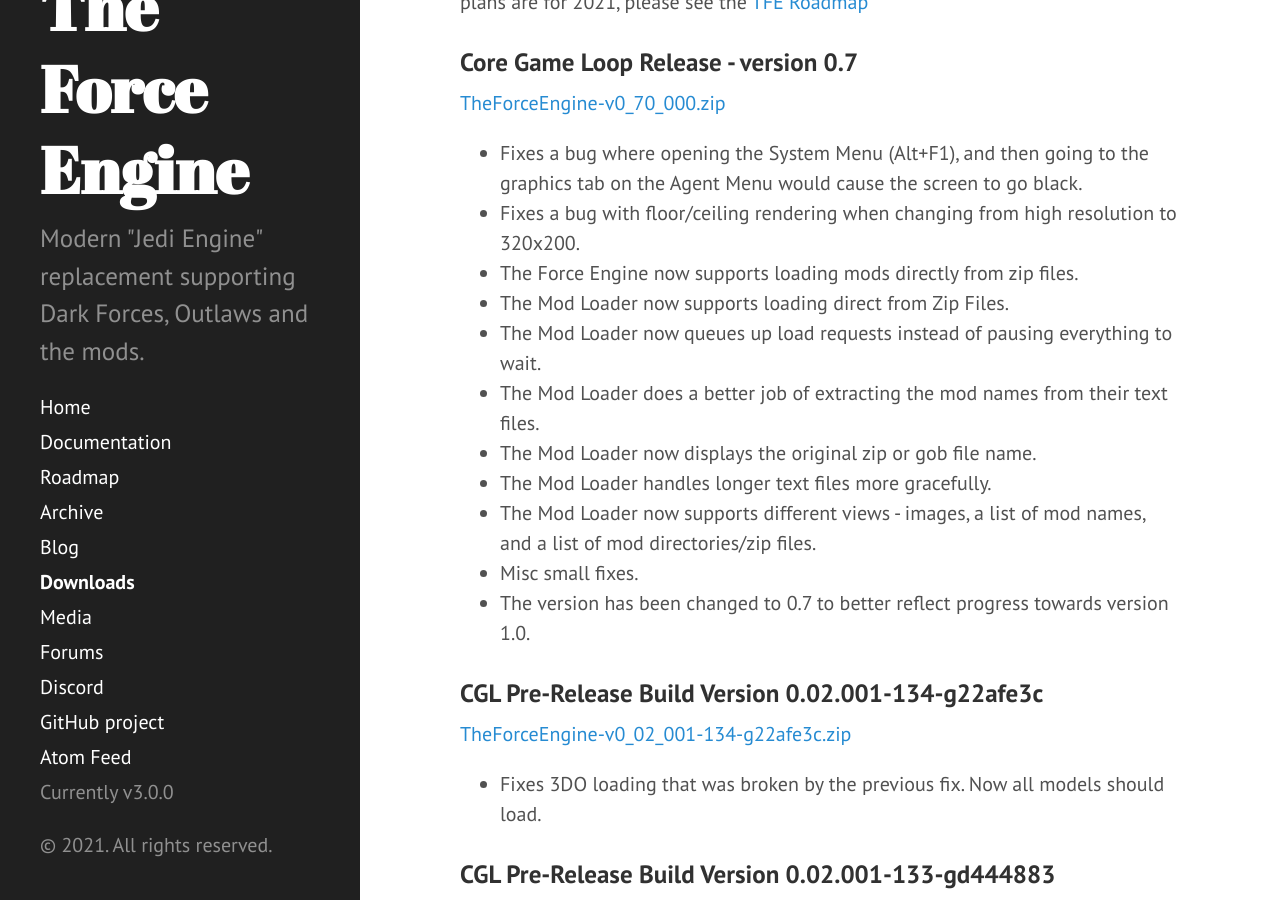
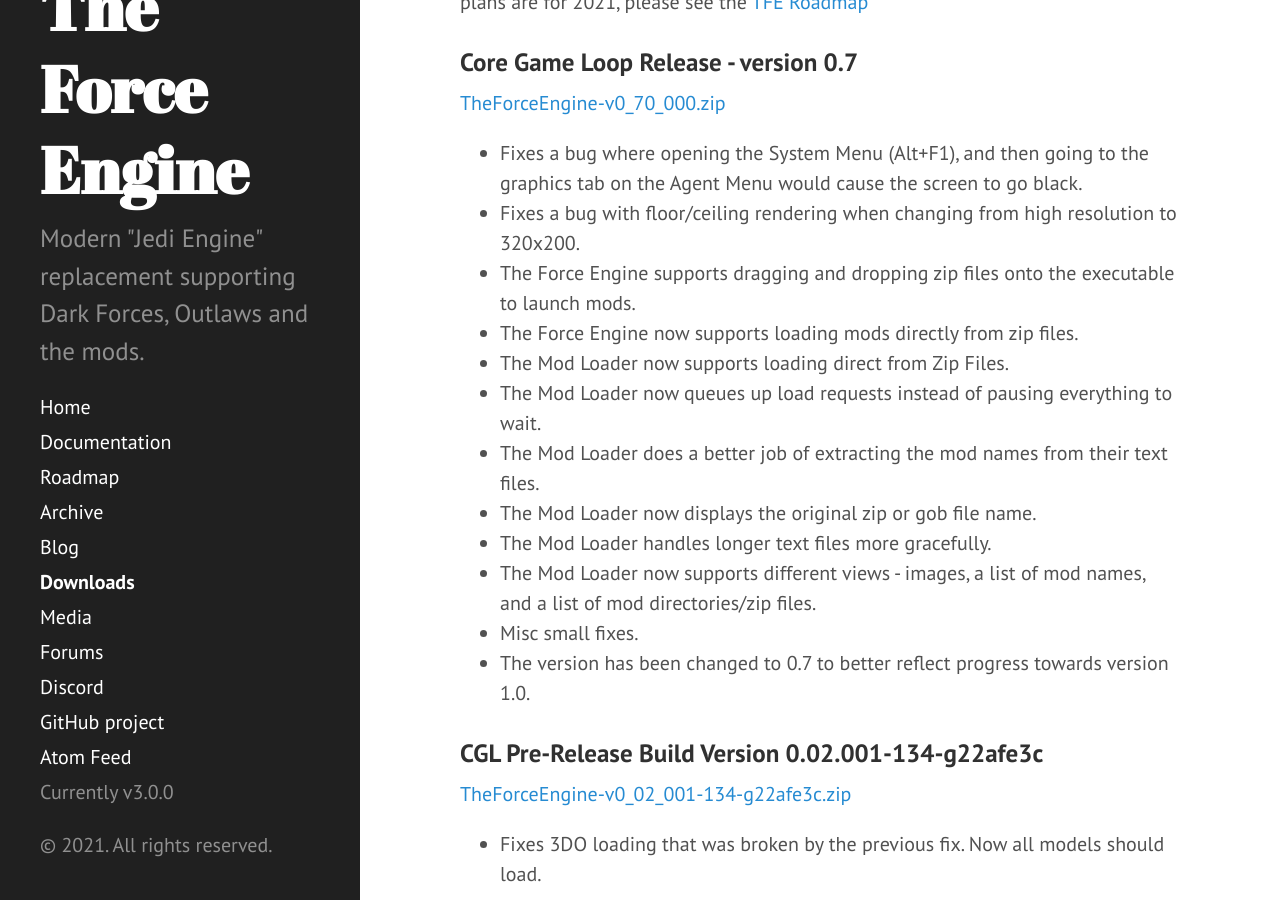
Before and after one commit to TheForceEngine/TheForceEngine.github.io, a Jekyll site: the page built from downloads.md, in a window 1280 px wide and 900 px high, scrolled down 917 px. Built offline with Jekyll 4.4.1, drawn with Linux system fonts in a browser that asks for light colours.

Commit message:
Update downloads.md

```diff
--- a/downloads.md
+++ b/downloads.md
@@ -31,6 +31,7 @@
 [TheForceEngine-v0_70_000.zip](archive/TheForceEngine-v0_70_000.zip) <br>
 * Fixes a bug where opening the System Menu (Alt+F1), and then going to the graphics tab on the Agent Menu would cause the screen to go black.
 * Fixes a bug with floor/ceiling rendering when changing from high resolution to 320x200.
+* The Force Engine supports dragging and dropping zip files onto the executable to launch mods.
 * The Force Engine now supports loading mods directly from zip files.
 * The Mod Loader now supports loading direct from Zip Files.
 * The Mod Loader now queues up load requests instead of pausing everything to wait.
```
